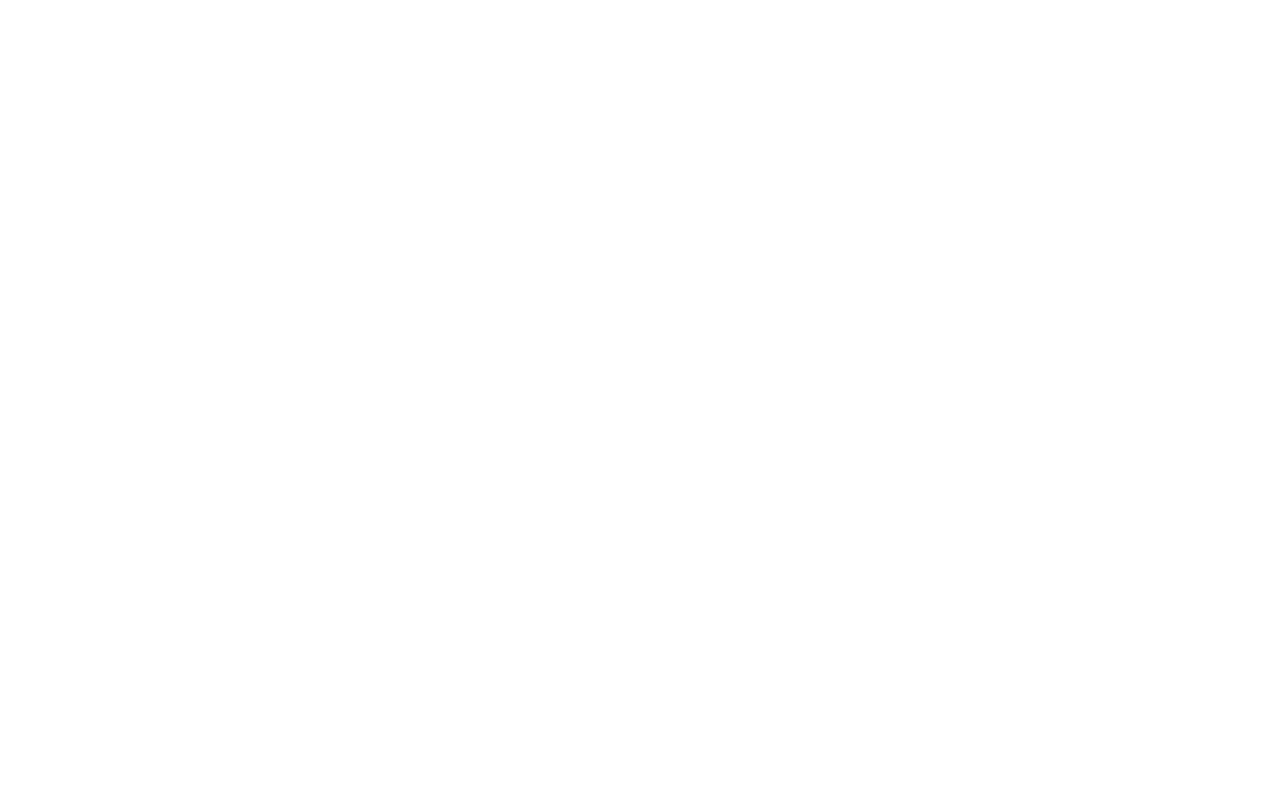
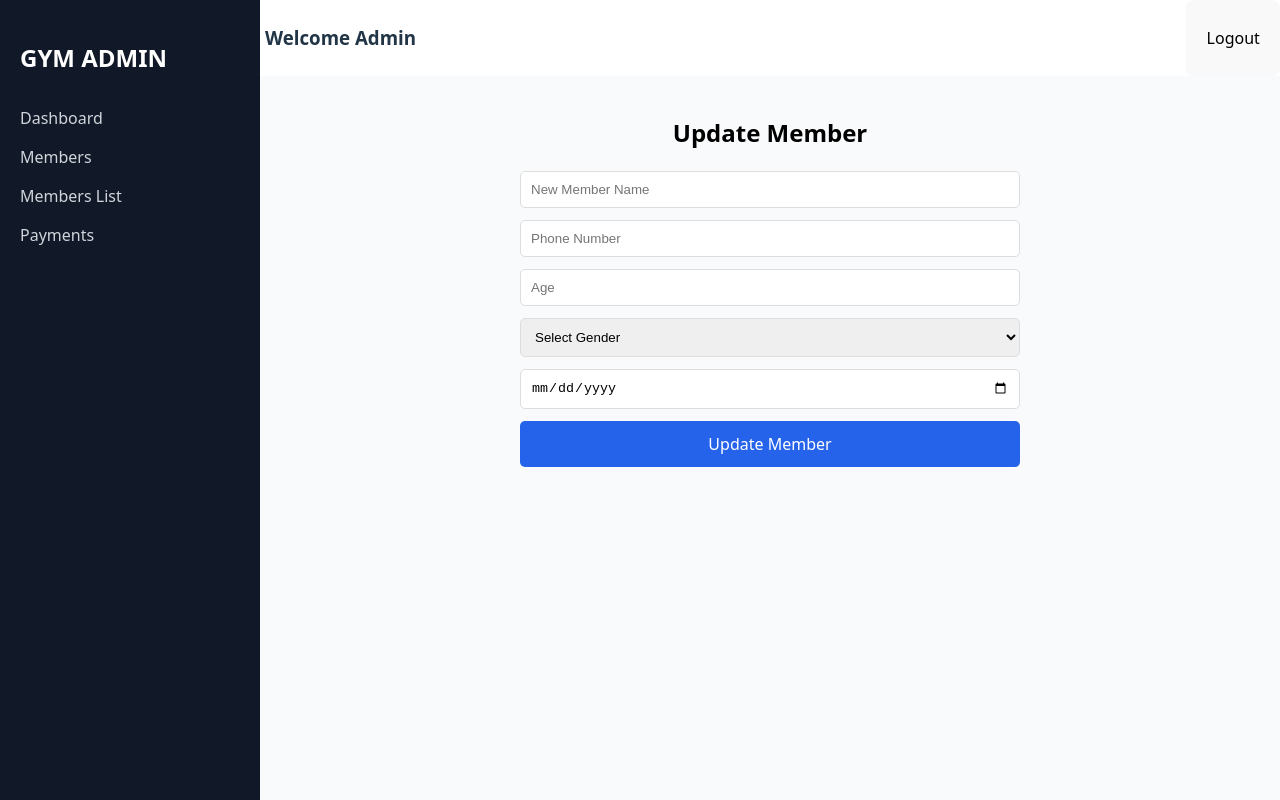
Before and after one commit to akshay-515/the-grouse-gym, a React (Vite) app in the folder frontend/: page /members/edit/1 in a window 1280 px wide. Before the commit this address had no page. Built offline with nearby package versions, Linux system fonts and the light colour scheme; no server answers; sample sign-in values are in the browser's storage.

Commit message:
updated member completed

```diff
--- a/frontend/src/pages/members/addmember/addmember.tsx
+++ b/frontend/src/pages/members/addmember/addmember.tsx
@@ -20,10 +20,9 @@
         ...form,
         [name]: value
     });
-
 };
 
-const handleSubmit = async (e: React.FormEvent) => {
+const handleSubmit = async (e: React.SubmitEvent<HTMLFormElement>) => {
     e.preventDefault();
 
     try {
@@ -94,7 +93,7 @@
             />
 
             <button type="submit">
-                {loading ? "Adding..." : "Add Memeber"}
+                {loading ? "Adding..." : "Add Member"}
             </button>
         </form>
     </div>
--- a/frontend/src/pages/members/memberlist/memberlist.tsx
+++ b/frontend/src/pages/members/memberlist/memberlist.tsx
@@ -41,6 +41,14 @@
       console.error("Delete Failed", error);
     }
   };
+
+  const editMember = async (id: number) => {
+    try{
+      await api.put(`/members/${id}`);
+    } catch (error) {
+      console.error("Unable to edit members", error);
+    }
+  }
 
   const filteredMembers = members.filter((m) =>
     m.name.toLowerCase().includes(search.toLowerCase())
--- /dev/null
+++ b/frontend/src/pages/members/updatemember/updatemember.css
@@ -0,0 +1,4 @@
+.updatemember-heading{
+    color: black;
+    text-align: center;
+}
--- /dev/null
+++ b/frontend/src/pages/members/updatemember/updatemember.tsx
@@ -0,0 +1,121 @@
+import { useNavigate, useParams } from "react-router-dom"
+import "./updatemember.css"
+import { useEffect, useState } from "react";
+import api from "../../../api/axios";
+
+const EditMember = () => {
+    const navigate = useNavigate();
+
+    const [form, setForm] = useState({
+        name: "",
+        phone: "",
+        age: "",
+        gender: "",
+        joined_date: "",
+    });
+
+    const [loading, setLoading] = useState(false);
+
+    const {id} = useParams();
+
+    useEffect(() => {
+        const fetchMember = async () => {
+            try{
+                setLoading(true);
+                const existing = await api.get(`/members/${id}`);
+                if(existing.data) {
+                    const memberData = existing.data.data;
+                    if(memberData.joined_date) {
+                        memberData.joined_date = memberData.joined_date.split('T')[0];
+                    }
+                    setForm(existing.data.data);
+                }
+                console.log("the members", existing.data)
+
+            } catch (error){
+                console.error("Coundn't find member", error);
+            } finally {
+                setLoading(false)
+            }
+        }
+        if(id) {
+         fetchMember();
+        }
+    }, [id]);
+
+
+    const handleSubmit = async (e: React.SubmitEvent<HTMLFormElement>) => {
+        e.preventDefault();
+
+        try{
+            const response = await api.put(`/members/${id}`, form);
+            if(response.data){
+                alert("Member updated succesfully");
+            }
+            console.log("the updated members :",response.data);
+            navigate("/members")
+        } catch (error){
+            console.error("couldn't updated members", error)
+        }
+    };
+
+    const handleChange = (e: React.ChangeEvent<HTMLInputElement | HTMLSelectElement>) => {
+        const {name, value} = e.target
+        setForm({
+            ...form,
+            [name]: value
+        });
+    }
+
+    return(
+        <div className="member-container">
+            <h2 className="updatemember-heading">Update Member</h2>
+            <form onSubmit={handleSubmit} className="member-form">
+                <input
+                  name="name"
+                  placeholder="New Member Name"
+                  value={form.name}
+                  onChange={handleChange}
+                />
+
+                <input
+                  name="phone"
+                  placeholder="Phone Number"
+                  value={form.phone}
+                  onChange={handleChange}
+                />
+
+                <input
+                  name="age"
+                  type="number"
+                  placeholder="Age"
+                  value={form.age}
+                  onChange={handleChange}
+                />
+
+                <select
+                  name="gender"
+                  value={form.gender}
+                  onChange={handleChange}
+                >
+                  <option value="">Select Gender</option>
+                  <option value="male">Male</option>
+                  <option value="female">Female</option>
+                </select>
+
+                <input
+                  name="joined_date"
+                  type="date"
+                  value={form.joined_date}
+                  onChange={handleChange}
+                />
+
+                <button type="submit">
+                    {loading ? "Updating..." : "Update Member"}
+                </button>
+            </form>
+        </div>
+    )
+}
+
+export default EditMember;
--- a/frontend/src/routes/AppRoutes.tsx
+++ b/frontend/src/routes/AppRoutes.tsx
@@ -5,6 +5,7 @@
 import AdminLayout from "../components/layouts/adminlayout";
 import AddMember from "../pages/members/addmember/addmember";
 import MemberList from "../pages/members/memberlist/memberlist";
+import EditMember from "../pages/members/updatemember/updatemember";
 
 const AppRoutes = () => {
     return(
@@ -17,7 +18,8 @@
               <Route element={<AdminLayout />}>
                 <Route path="/dashboard" element = {<Dashboard />} />
                 <Route path="/members/add" element = {<AddMember />}/>
-                <Route path="/members" element={<MemberList />}></Route>
+                <Route path="/members" element={<MemberList />} />
+                <Route path="/members/edit/:id" element={<EditMember />}/>
               </Route>
             </Route>
 
```
